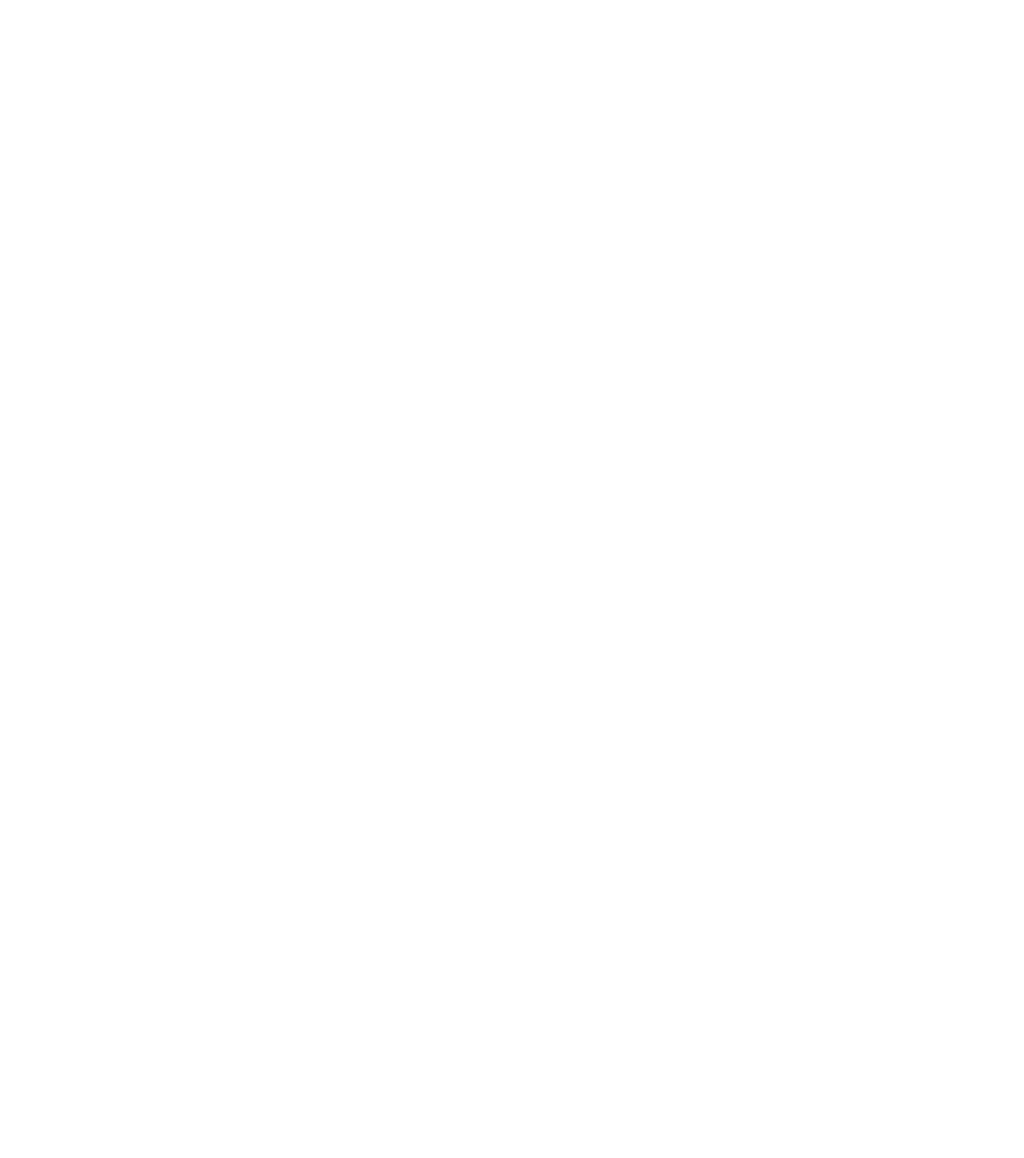
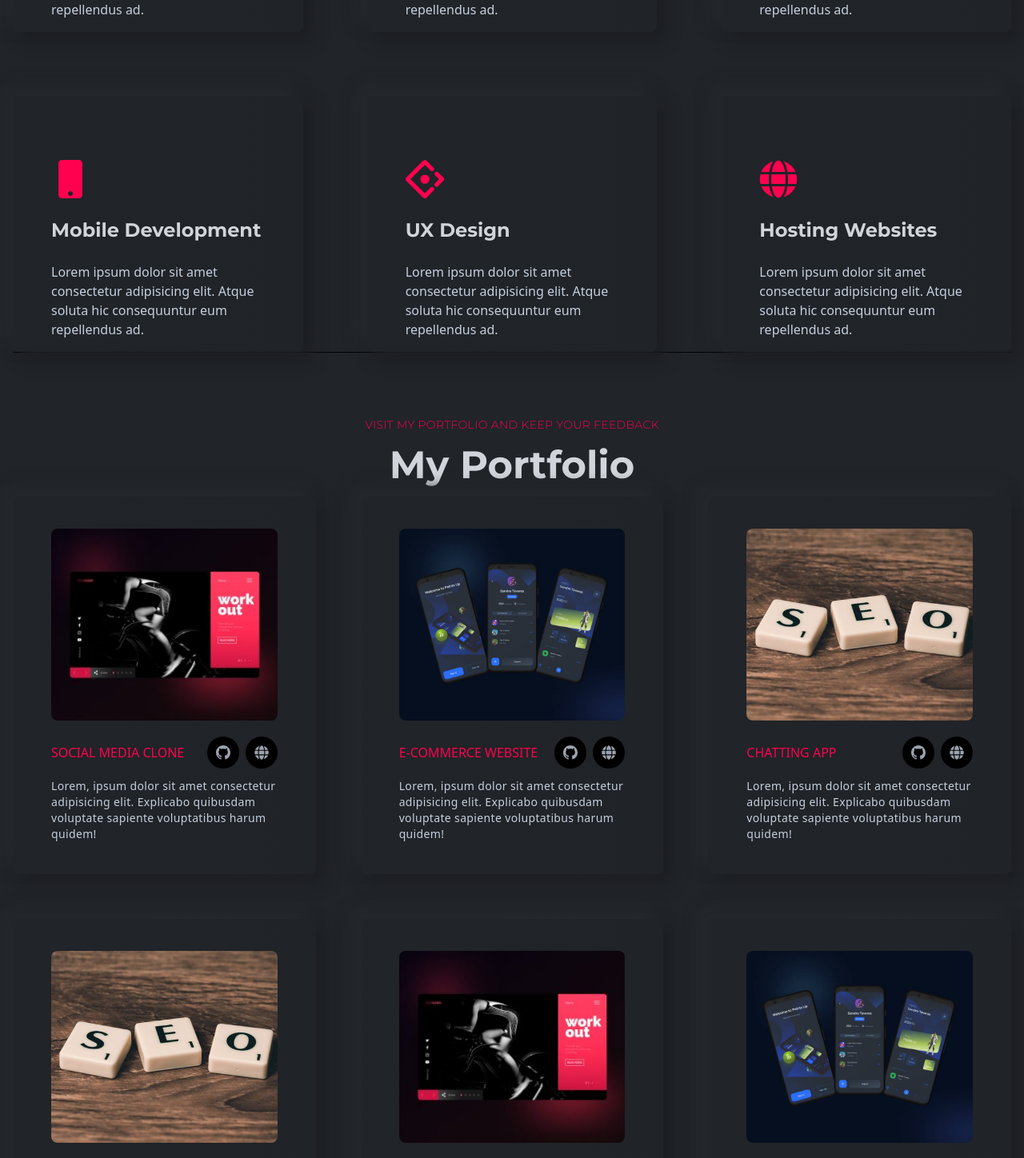
Before and after one commit to RafatRU42/my-portfolio, a React (Create React App) app: page / in a window 1280 px wide. Shown: the part 1205-2653 px from the top of the page at 80% size. Before the commit the page ends 825 px from the top, so only its background shows below. Built offline with nearby package versions, Linux system fonts and the light colour scheme.

Commit message:
projects section added

```diff
--- a/src/App.js
+++ b/src/App.js
@@ -1,5 +1,7 @@
 import './App.css';
 import Banner from './Components/Banner/Banner';
+import Features from './Components/Features/Features';
+import Projects from './Components/Projects/Projects';
 
 function App() {
   return (
@@ -7,6 +9,8 @@
      <h1>this is navbar</h1>
       <div className='max-w-screen-xl mx-auto'>
         <Banner/>
+        <Features/>
+        <Projects/>
       </div>
     </div>
   );
--- a/src/Components/Features/Card.js
+++ b/src/Components/Features/Card.js
@@ -1,10 +1,36 @@
 import React from 'react';
+import {HiArrowRight} from 'react-icons/hi'
 
-const Card = ({title,des}) => {
+const Card = ({title,des,icon}) => {
     return (
-        <div>
+        <div className="w-full px-12 h-80 py-10 rounded-lg shadow-shadowOne flex items-center bg-gradient-to-r from-bodyColor to-[#202327] group hover:bg-gradient-to-b hover:from-black hover:to-[#1e2024] transition-colors duration-100 group">
+      <div className="h-72 overflow-y-hidden">
+        <div className="flex h-full flex-col gap-10 translate-y-16 group-hover:translate-y-0 transition-transform duration-500">
+          <div className="w-10 h-8 flex flex-col justify-between">
 
+            {icon ? (
+              <span className="text-5xl text-designColor">{icon}</span>
+            ) : (
+              <>
+                <span className="w-full h-[2px] rounded-lg bg-designColor inline-flex"></span>
+                <span className="w-full h-[2px] rounded-lg bg-designColor inline-flex"></span>
+                <span className="w-full h-[2px] rounded-lg bg-designColor inline-flex"></span>
+                <span className="w-full h-[2px] rounded-lg bg-designColor inline-flex"></span>
+              </>
+            )}
+          </div>
+          <div className="flex flex-col gap-6">
+            <h2 className="text-xl md:text-2xl font-titleFont font-bold text-gray-300">
+              {title}
+            </h2>
+            <p className="base">{des}</p>
+            <span className="text-2xl text-designColor">
+              <HiArrowRight />
+            </span>
+          </div>
         </div>
+      </div>
+    </div>
     );
 };
 
--- a/src/Components/Features/Features.js
+++ b/src/Components/Features/Features.js
@@ -1,11 +1,13 @@
 import React from 'react';
 import Title from '../Layout/Title';
 import Card from './Card';
-import {AiFillAppstore,SiProgress,FaMobile,SiAntdesign,FaGlobe} from 'react-icons/fa'
+import {FaMobile,FaGlobe} from 'react-icons/fa';
+import {AiFillAppstore} from 'react-icons/ai';
+import {SiProgress,SiAntdesign} from 'react-icons/si'
 
 const Features = () => {
     return (
-        <section id='feature' className='w-full py-20 border-b-[1px] border-b-[black]'>
+        <section id='feature' className='w-full border-b-[1px] border-b-[black]'>
             <Title title={"feature"} des={"What I Do"} />
 
             <div className='grid grid-cols-1 md:grid-cols-2 lg:grid-cols-3 gap-6 xl:gap-20'>
--- /dev/null
+++ b/src/Components/Projects/Projects.js
@@ -0,0 +1,58 @@
+import React from 'react';
+import Title from '../Layout/Title';
+import ProjectsCard from './ProjectsCard';
+import {projectOne,projectTwo,projectThree} from '../../assets/index'
+
+const Projects = () => {
+    return (
+        <section id='projects' className='w-full py-20 border-b-[1px] border-b-black'>
+            <div className='flex justify-center items-center text-center'>
+                <Title  title='Visit my Portfolio and keep your feedback' des='My Portfolio'></Title>
+            </div>
+
+            <div className='grid grid-cols-1 md:grid-cols-2 xl:grid-cols-3 gap-6 xl:gap-14'>
+
+            <ProjectsCard
+          title="SOCIAL MEDIA CLONE"
+          des=" Lorem, ipsum dolor sit amet consectetur adipisicing elit.
+              Explicabo quibusdam voluptate sapiente voluptatibus harum quidem!"
+          src={projectOne}
+        />
+        <ProjectsCard
+          title="E-commerce Website"
+          des=" Lorem, ipsum dolor sit amet consectetur adipisicing elit.
+              Explicabo quibusdam voluptate sapiente voluptatibus harum quidem!"
+          src={projectTwo}
+        />
+        <ProjectsCard
+          title="Chatting App"
+          des=" Lorem, ipsum dolor sit amet consectetur adipisicing elit.
+              Explicabo quibusdam voluptate sapiente voluptatibus harum quidem!"
+          src={projectThree}
+        />
+        <ProjectsCard
+          title="SOCIAL MEDIA CLONE"
+          des=" Lorem, ipsum dolor sit amet consectetur adipisicing elit.
+              Explicabo quibusdam voluptate sapiente voluptatibus harum quidem!"
+          src={projectThree}
+        />
+        <ProjectsCard
+          title="E-commerce Website"
+          des=" Lorem, ipsum dolor sit amet consectetur adipisicing elit.
+              Explicabo quibusdam voluptate sapiente voluptatibus harum quidem!"
+          src={projectOne}
+        />
+        <ProjectsCard
+          title="Chatting App"
+          des=" Lorem, ipsum dolor sit amet consectetur adipisicing elit.
+              Explicabo quibusdam voluptate sapiente voluptatibus harum quidem!"
+          src={projectTwo}
+        />
+
+            </div>
+
+        </section>
+    );
+};
+
+export default Projects;
--- /dev/null
+++ b/src/Components/Projects/ProjectsCard.js
@@ -0,0 +1,40 @@
+import React from 'react';
+import { FaGlobe } from "react-icons/fa";
+import { BsGithub } from "react-icons/bs";
+
+
+const ProjectsCard = ({src,title,des}) => {
+    return (
+        <div className="w-full p-4 xl:px-12 h-auto xl:py-10 rounded-lg shadow-shadowOne flex flex-col bg-gradient-to-r from-bodyColor to-[#202327] group hover:bg-gradient-to-b hover:from-gray-900 hover:gray-900 transition-colors duration-1000">
+        <div className="w-full h-[80%] overflow-hidden rounded-lg">
+          <img
+            className="w-full h-60 object-cover group-hover:scale-110 duration-300 cursor-pointer"
+            src={src}
+            alt="src"
+          />
+        </div>
+        <div className="w-full mt-5 flex flex-col  gap-6">
+          <div>
+            <div className="flex items-center justify-between">
+              <h3 className="text-base uppercase text-designColor font-normal">
+                {title}
+              </h3>
+              <div className="flex gap-2">
+                <span className="text-lg w-10 h-10 rounded-full bg-black inline-flex justify-center items-center text-gray-400 hover:text-designColor duration-300 cursor-pointer">
+                  <BsGithub />
+                </span>
+                <span className="text-lg w-10 h-10 rounded-full bg-black inline-flex justify-center items-center text-gray-400 hover:text-designColor duration-300 cursor-pointer">
+                  <FaGlobe />
+                </span>
+              </div>
+            </div>
+            <p className="text-sm tracking-wide mt-3 hover:text-gray-100 duration-300">
+              {des}
+            </p>
+          </div>
+        </div>
+      </div>
+    );
+};
+
+export default ProjectsCard;
```
Also changed, not shown: src/assets/index.js (+7 -1 lines).
